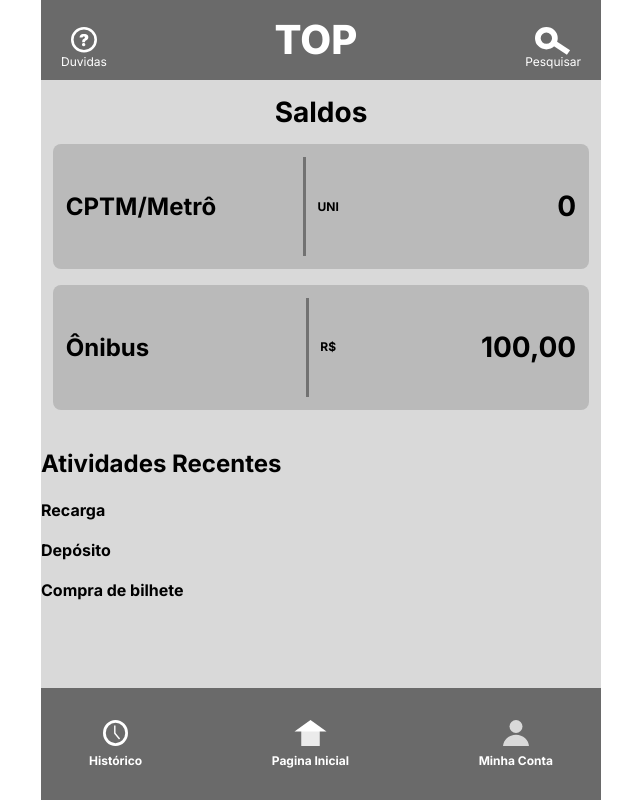
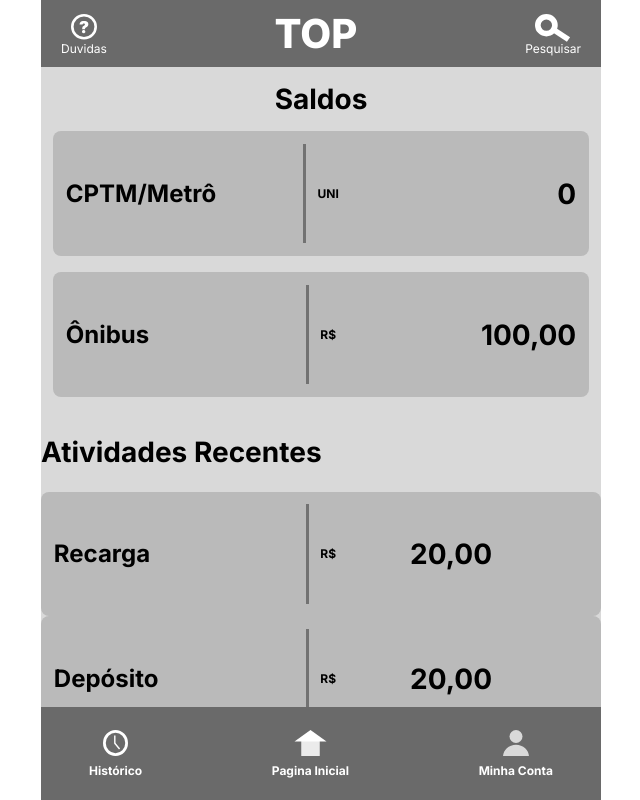
Before and after one commit to DiverbrasPaulinho/A3_UX_Entrega_3, a plain HTML site: page qr_code/1_selecionar/index.html in a window 1280 px wide. Shown: the whole page, without its empty margins (319-959 px from the left). Drawn offline with Linux system fonts and the light colour scheme.

Commit message:
feat: wip tela qr code 1

```diff
--- a/qr_code/1_selecionar/index.html
+++ b/qr_code/1_selecionar/index.html
@@ -37,19 +37,33 @@
                         <h2 class="saldo-valor-medida">100,00</h2>
                     </article>
                 </section>
-                <section>
-                    <h3>Atividades Recentes</h3>
-                    <article>
-                        <h4>Recarga</h4>
+                <section class="atividades-section">
+                    <h2>Atividades Recentes</h2>
+                    <article class="atividade-card">
+                        <h3>Recarga</h3>
+                        <div class="divisor-medida-wrapper">
+                            <div class="divisor"></div>
+                            <h5 class="saldo_medida">R$</h5>
+                        </div>
+                        <h2 class="atividade-valor-medida">20,00</h2>
                     </article>
-                    <article>
-                        <h4>Depósito</h4>
+                    <article class="atividade-card">
+                        <h3>Depósito</h3>
+                        <div class="divisor-medida-wrapper">
+                            <div class="divisor"></div>
+                            <h5 class="saldo_medida">R$</h5>
+                        </div>
+                        <h2 class="atividade-valor-medida">20,00</h2>
                     </article>
-                    <article>
-                        <h4>Compra de bilhete</h4>
+                    <article class="atividade-card">
+                        <h3>Compra de bilhete</h3>
+                        <div class="divisor-medida-wrapper">
+                            <div class="divisor"></div>
+                            <h5 class="saldo_medida">R$26,40</h5>
+                        </div>
+                        <h2 class="atividade-valor-medida">0</h2>
                     </article>
                 </section>
-                <section></section>
             </div>
         </layout-template>
     </body>
--- a/qr_code/1_selecionar/selecionar.css
+++ b/qr_code/1_selecionar/selecionar.css
@@ -25,6 +25,29 @@
     background-color: var(--card-color-light);
 }
 
+.atividade-section {
+    display: flex;
+    flex-direction: column;
+    gap: 1rem;
+    padding: 1rem 0.75rem;
+}
+
+.atividade-section > h2 {
+    text-align: center;
+    padding: 0;
+    margin: 0;
+}
+
+.atividade-card {
+    display: grid;
+    grid-template-columns: repeat(3, 1fr);
+    align-items: center;
+    padding: 0.8rem;
+    height: 6.2rem;
+    border-radius: 0.5rem;
+    background-color: var(--card-color-light);
+}
+
 .divisor-medida-wrapper {
     display: flex;
     justify-content: center;
```
Also changed, not shown: qr_code/7_qr_code_comprado/qr_cide_comprado.css (deleted), qr_code/7_qr_code_comprado/qr_code_comprado.css (added).
